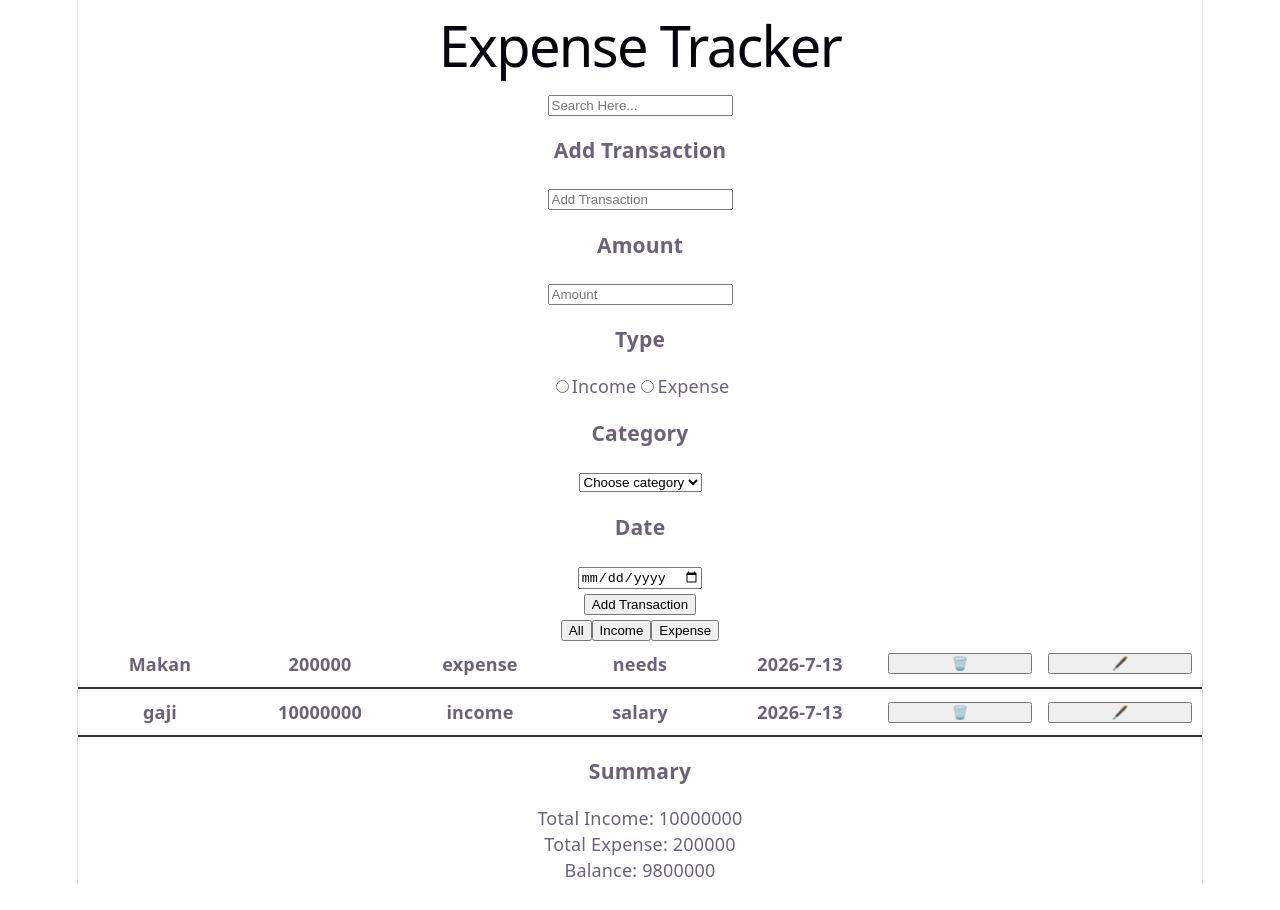
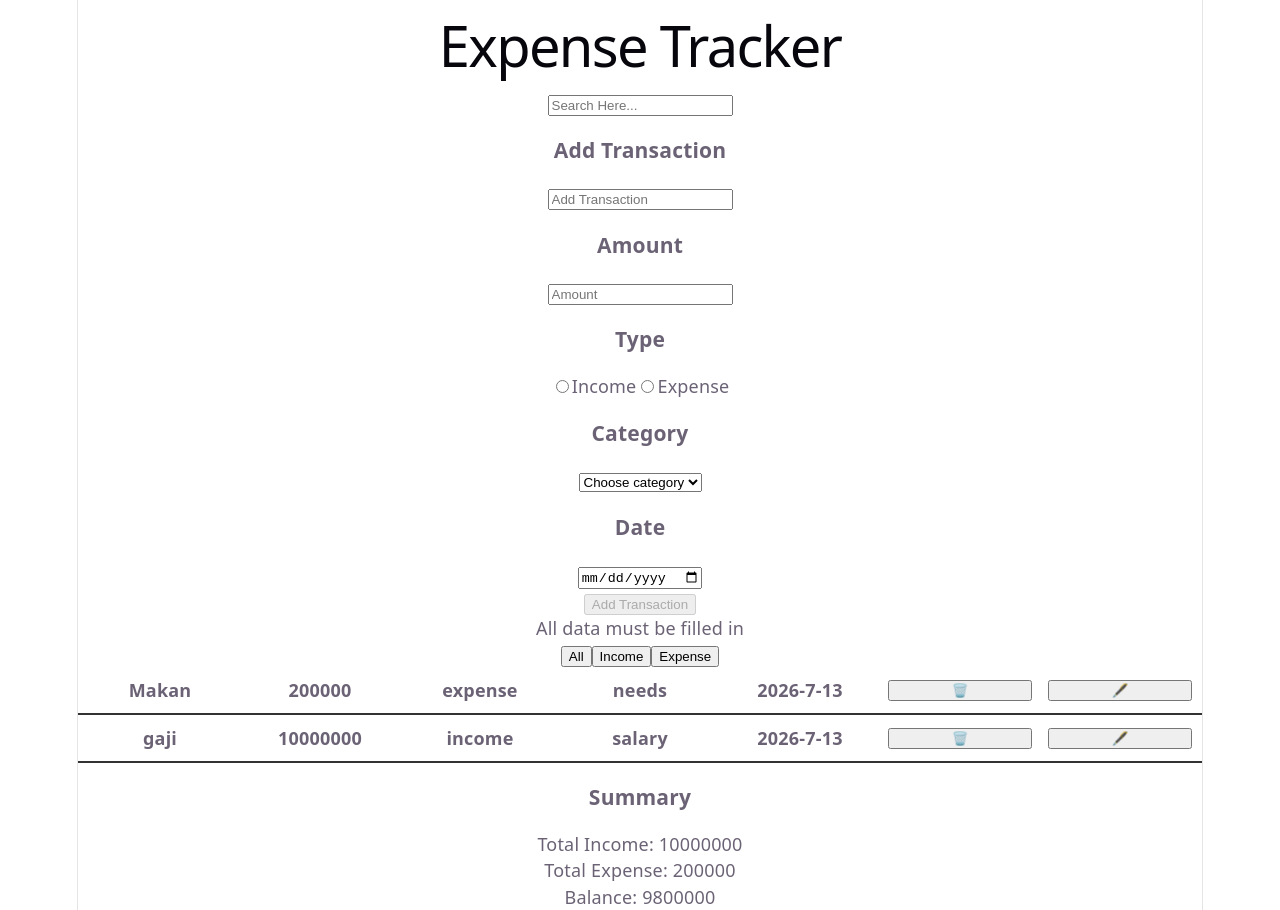
Before and after one commit to dellya-dev/expense-tracker, a React (Vite) app: page / in a window 1280 px wide. Before the commit the page ends 884 px from the top, so only its background shows below. Built offline with nearby package versions, Linux system fonts and the light colour scheme.

Commit message:
Create validation for form data

```diff
--- a/src/components/TransactionsForm.jsx
+++ b/src/components/TransactionsForm.jsx
@@ -56,7 +56,12 @@ function TransactionsForm({ handleAddTransaction, editingTransaction, handleEdit
 
   }, [editingTransaction])
 
-
+  const isValidForm =
+    title !== "" &&
+    amount > 0 &&
+    type !== "" &&
+    category !== "" &&
+    date !== ""
 
   return (
     <>
@@ -127,9 +132,12 @@ function TransactionsForm({ handleAddTransaction, editingTransaction, handleEdit
         />
         <div>
           <button
+            disabled={!isValidForm}
             onClick={handleSubmit}>
             {editingTransaction ? "Save Changes" : "Add Transaction"}
           </button>
+          <p> {!isValidForm? "All data must be filled in" : ""}</p>
+
         </div>
       </div>
     </>
```
